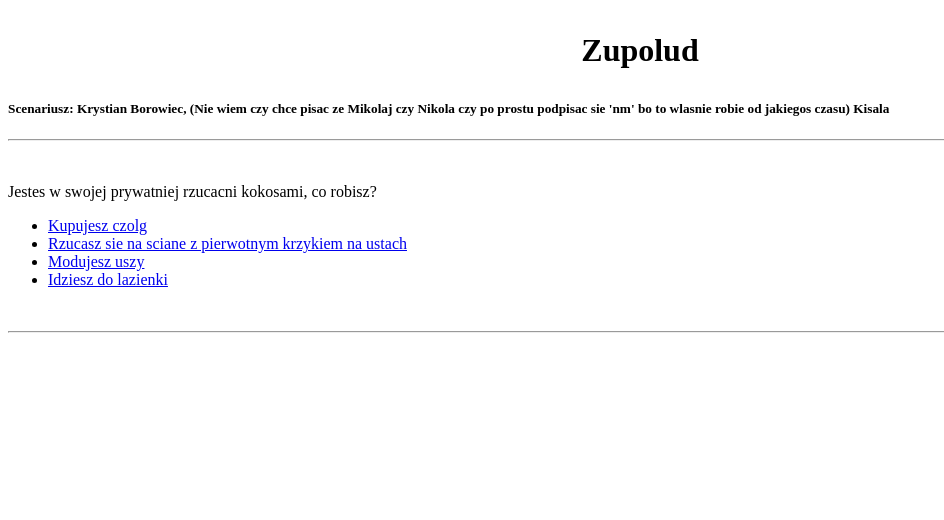
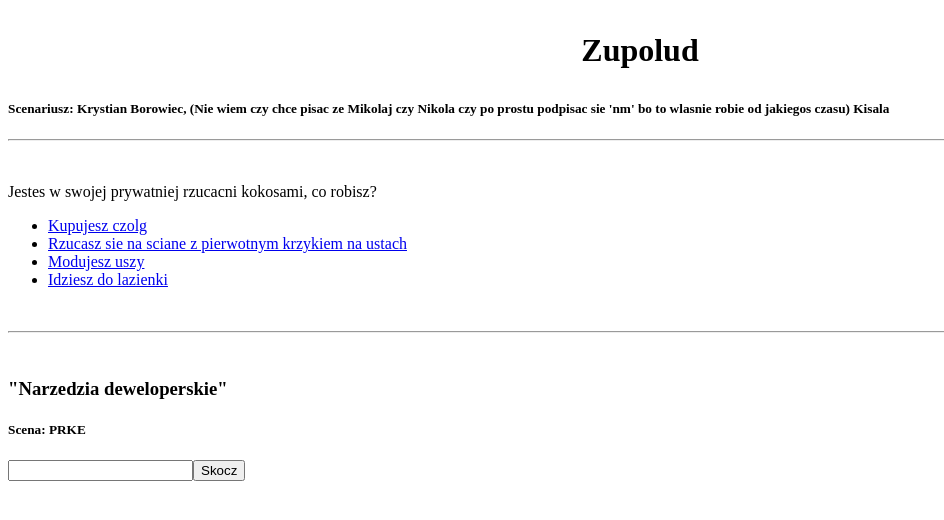
Before and after one commit to mnkisala/zupolud, a React app: page / in a window 1280 px wide. Shown: the top 520 px of the page, without its empty margins (0-944 px from the left). Built offline with nearby package versions, Linux system fonts and the light colour scheme.

Commit message:
feat: narzedzia deweloperskie na stronie

```diff
--- a/src/components/App.jsx
+++ b/src/components/App.jsx
@@ -16,6 +16,8 @@ const App = () => {
     }
   }
 
+  const [jumpTo, setJumpTo] = useState("")
+
   return (
     <div>
       <h1
@@ -33,6 +35,18 @@ const App = () => {
       <br />
       <hr />
       <br />
+
+      <p>
+        <h3> "Narzedzia deweloperskie"</h3>
+        <h5>Scena: {sceneId} </h5>
+        <input type="text" name="goto" id="goto" value={jumpTo} onChange={(e) => {
+          setJumpTo(e.target.value)
+        }} />
+        <button onClick={() => {
+          goto(jumpTo)
+          setJumpTo("")
+        }}> Skocz </button>
+      </p>
     </div >
   )
 }
```
